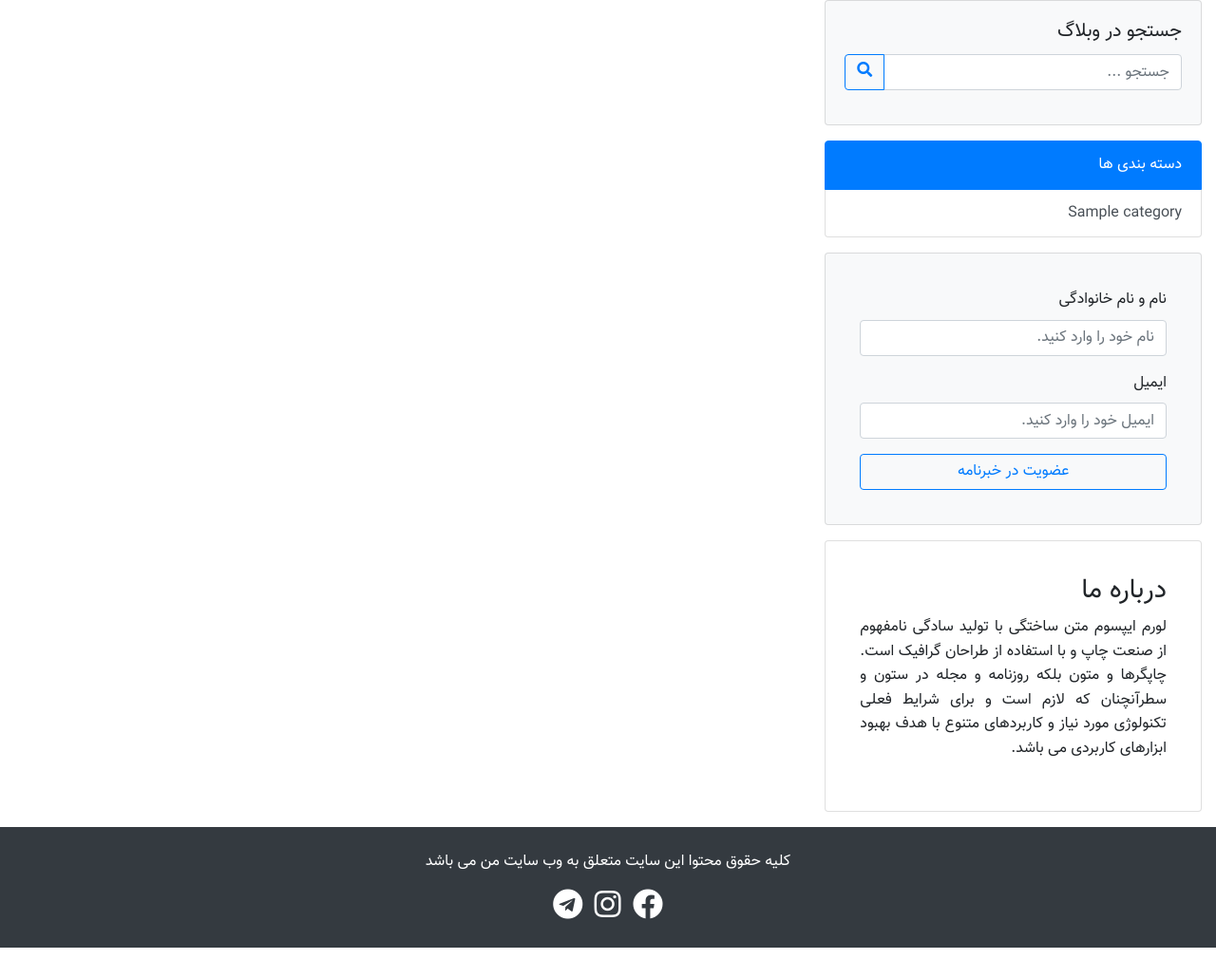
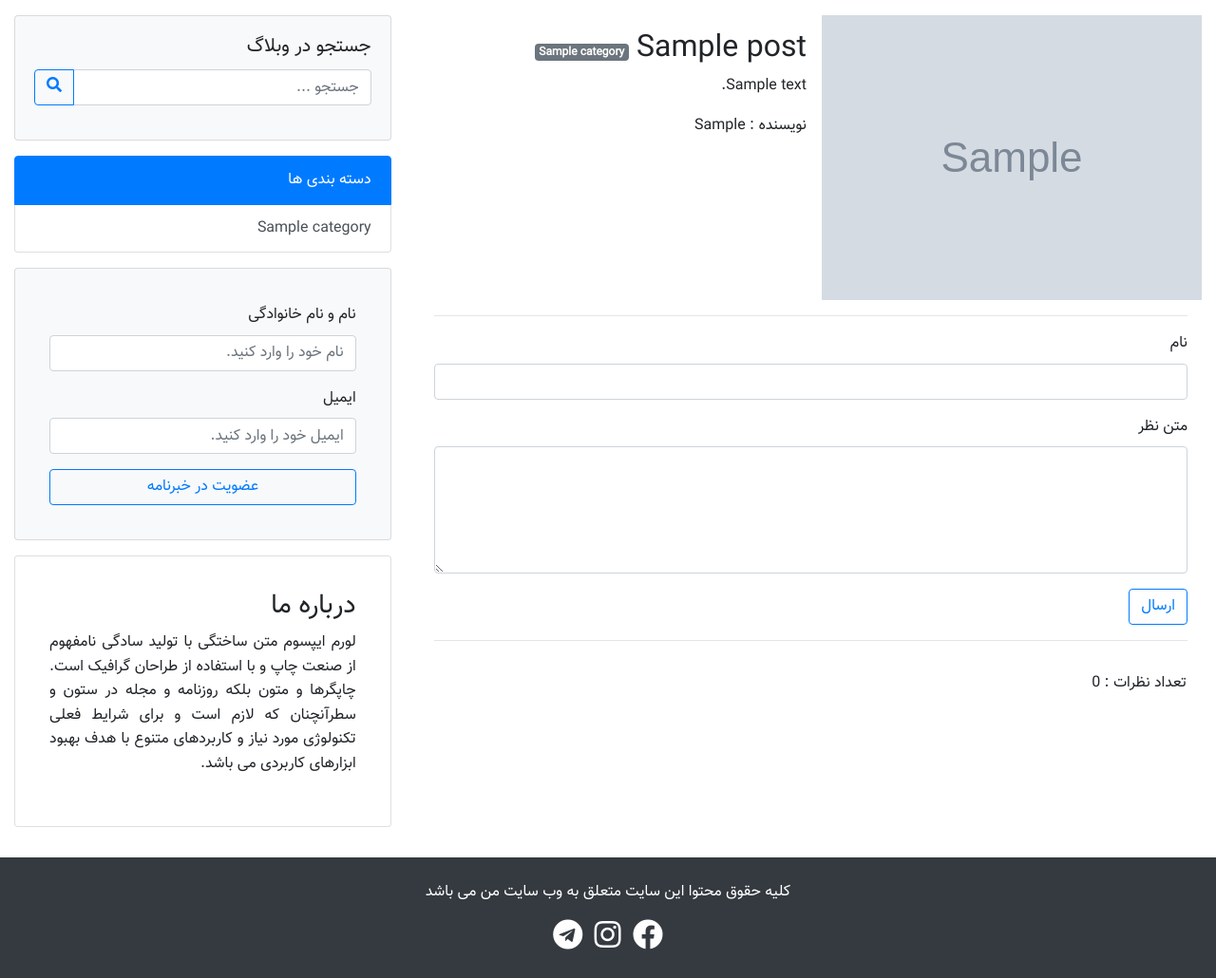
Before and after one commit to saeedaliakbari/blog, a PHP site: page /single.php?post=1 in a window 1280 px wide. Shown: the part 58-1088 px from the top of the page at 95% size. Before the commit the page ends 1056 px from the top, so only its background shows below. Run offline with PHP 8.4, Linux system fonts and the light colour scheme; tables that the repository leaves empty or names only in its code hold one stand-in row (values such as "Sample post"); grey boxes marked "Sample" are stand-in pictures; some libraries are stand-ins or nearby versions.

Commit message:
page of posts and commnet bottom the post

```diff
--- a/single.php
+++ b/single.php
@@ -1,11 +1,154 @@
 <?php
 include("./include/header.php");
+
+if (isset($_GET['post'])) {
+    $post_id = $_GET['post'];
+
+    $post = $db->prepare('SELECT * FROM posts WHERE id = :id');
+    $post->execute(['id' => $post_id]);
+    $post = $post->fetch();
+}
+
+if (isset($_POST['post_comment'])) {
+
+    if (trim($_POST['name']) != "" && trim($_POST['comment']) != "") {
+
+        $name = $_POST['name'];
+        $comment = $_POST['comment'];
+
+        $comment_insert = $db->prepare("INSERT INTO comments (name, comment, post_id) VALUES (:name , :comment , :post_id)");
+        $comment_insert->execute(['name' => $name, 'comment' => $comment, 'post_id' => $post_id]);
+
+        header("Location:single.php?post=$post_id");
+        exit();
+    } else {
+    ?>
+     <div class="alert alert-danger">
+                            فیلد ها نباید خالی باشد
+                        </div>
+<?php
+    }
+}
 ?>
 
-<?php
-include("./include/sidebar.php");
-?>
+<section class="py-3">
 
-<?php
-include("./include/footer.php");
-?>
+    <div class="container-fluid">
+        <div class="row">
+
+            <div class="col-md-8 mb-4">
+                <div class="container">
+                    <?php
+                    if ($post) {
+                        $category_id = $post['category_id'];
+
+                        $query_post_category = "SELECT * FROM categories WHERE id=$category_id";
+
+                        $post_category = $db->query($query_post_category)->fetch();
+
+                        $post_id = $post['id'];
+
+                        $comments = $db->prepare(" SELECT * FROM comments WHERE post_id =:id AND status='1' ");
+                        $comments->execute(['id' => $post_id]);
+
+                        ?>
+                        <div class="row">
+
+                            <div>
+                                <img src="./upload/posts/<?php echo $post['image'] ?>" class="img-fluid" alt="">
+                            </div>
+
+                            <div class="p-3">
+
+                                <div class="d-flex align-items-center">
+                                    <h2><?php echo $post['title'] ?></h2>
+                                    <div class="mr-2">
+                                        <span class="badge badge-secondary"><?php echo $post_category['title'] ?></span>
+                                    </div>
+                                </div>
+                                <p class="text-justify">
+                                    <?php echo $post['body'] ?>
+                                </p>
+
+                                <p> نویسنده : <?php echo $post['auther'] ?> </p>
+                            </div>
+
+                        </div>
+                        <hr>
+                        <div class="row">
+                            <div class="col-12">
+
+                                <form method="post">
+                                    <div class="form-group">
+                                        <label for="name">نام</label>
+                                        <input type="name" name="name" class="form-control">
+                                    </div>
+
+                                    <div class="form-group">
+                                        <label for="comment">متن نظر</label>
+                                        <textarea name="comment" class="form-control" rows="5"></textarea>
+                                    </div>
+
+                                    <button type="submit" name="post_comment" class="btn btn-outline-primary">ارسال</button>
+                                </form>
+
+                            </div>
+                        </div>
+                        <hr>
+                        <div class="row p-md-3">
+
+                            <p>تعداد نظرات : <?php echo $comments->rowCount() ?></p>
+                            <?php
+                                if ($comments->rowCount() > 0) {
+                                    foreach ($comments as $comment) {
+                                        ?>
+                                    <div class="col-12 mb-3">
+
+                                        <div class="card bg-light">
+
+                                            <div class="card-body">
+                                                <div class="d-flex align-items-center">
+                                                    <!-- <img src="./img/boy.svg" width="70" height="70" class="rounded-circle" alt="Cinque Terre"> -->
+
+                                                    <div class="mr-3">
+                                                        <h5 class="card-title"> <?php echo $comment['name'] ?> </h5>
+                                                    </div>
+                                                </div>
+
+                                                <p class="card-text pt-3 pr-3">
+                                                    <?php echo $comment['comment'] ?>
+                                                </p>
+
+                                            </div>
+                                        </div>
+                                    </div>
+                            <?php
+                                    }
+                                }
+                                ?>
+
+                        </div>
+
+                    <?php
+                    } else {
+                        ?>
+                        <div class="alert alert-danger" role="alert">
+                            مقاله مورد نظر پیدا نشد!!!!!
+                        </div>
+                    <?php
+                    }
+                    ?>
+
+                </div>
+
+            </div>
+
+            <?php include("./include/sidebar.php") ?>
+
+        </div>
+
+    </div>
+
+</section>
+
+<?php include("./include/footer.php") ?>
```
